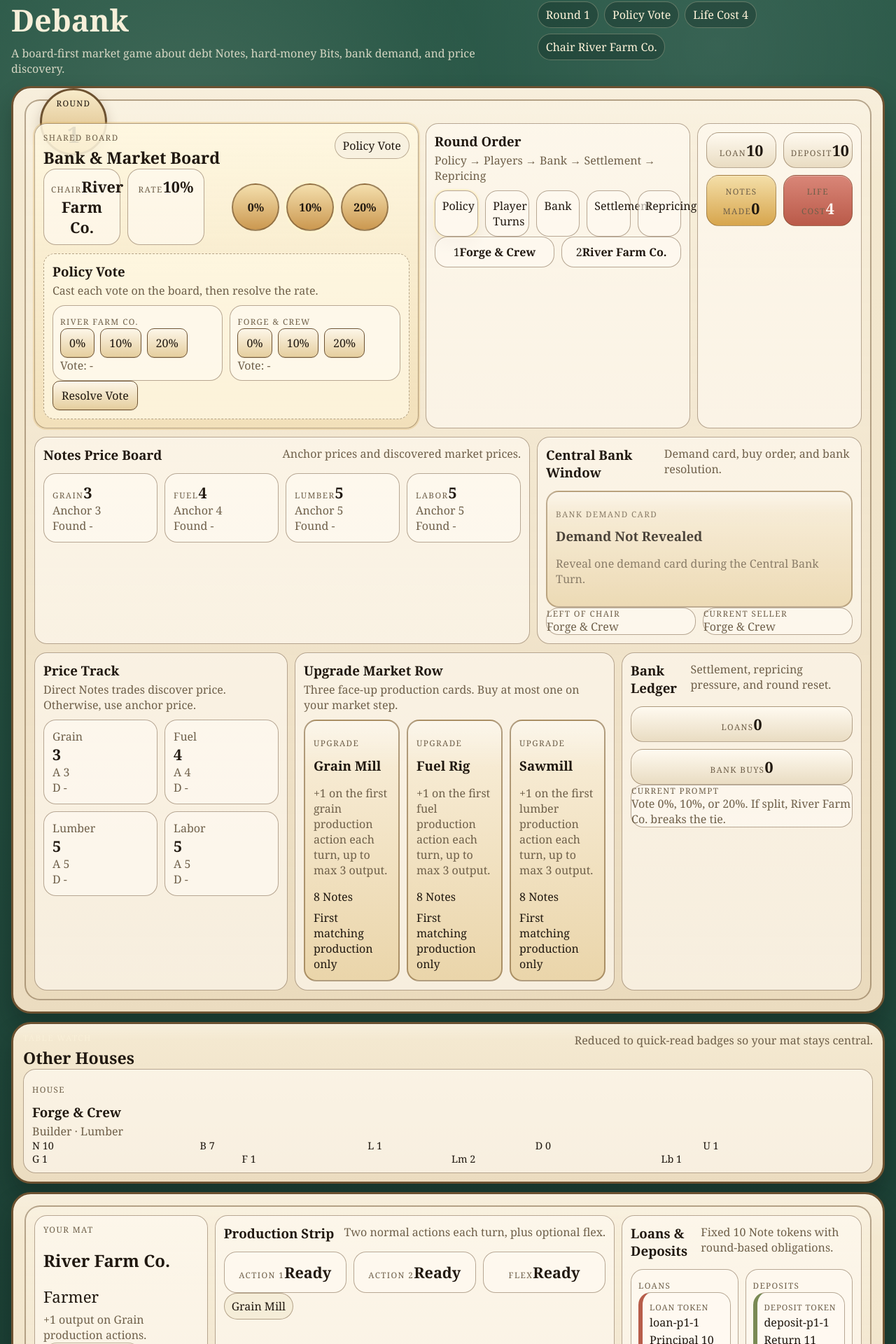
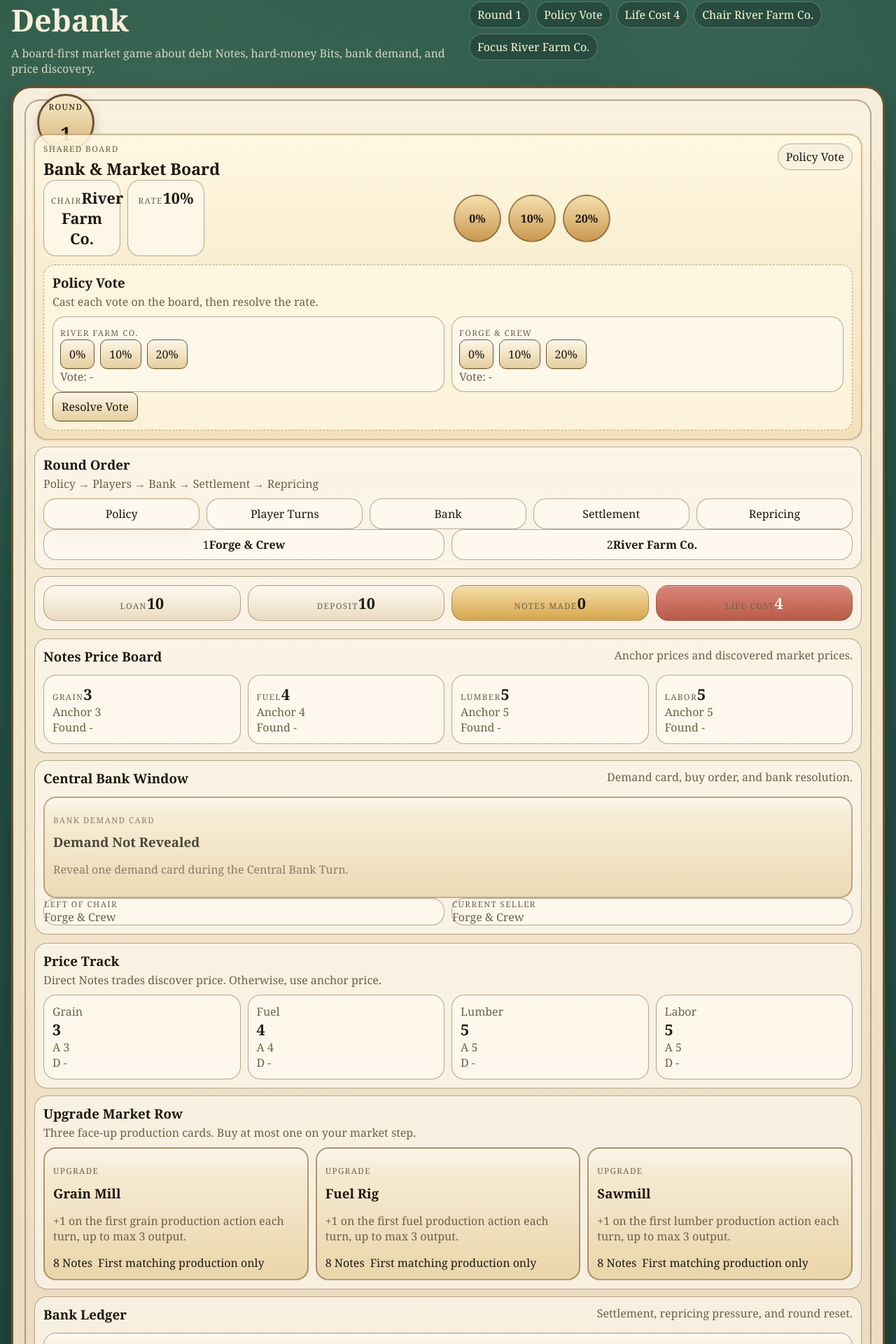
Before and after one commit to noahpedersen-26/mercado, a Next.js app: page / in a window 1280 px wide. Shown: the part 37-1957 px from the top of the page at 70% size. Built offline with nearby package versions, Linux system fonts and the light colour scheme.

Commit message:
Fix active turn focus and board spacing

```diff
--- a/app/globals.css
+++ b/app/globals.css
@@ -174,12 +174,16 @@ select {
   background: linear-gradient(180deg, rgba(255, 250, 239, 0.32), rgba(229, 208, 169, 0.12));
 }
 
+.shared-board-frame {
+  padding-top: 48px;
+}
+
 .board-medallion {
   position: absolute;
-  top: -18px;
-  left: 20px;
-  width: 96px;
-  height: 96px;
+  top: -10px;
+  left: 16px;
+  width: 82px;
+  height: 82px;
   border-radius: 999px;
   border: 3px solid var(--board-edge);
   background: linear-gradient(180deg, #f8ebca 0%, #d7b57a 100%);
@@ -191,7 +195,7 @@ select {
 
 .board-medallion strong {
   display: block;
-  font-size: 2rem;
+  font-size: 1.7rem;
   line-height: 1;
 }
 
@@ -230,24 +234,23 @@ select {
 }
 
 .shared-board-top {
-  grid-template-columns: 1.45fr 1fr 0.62fr;
-  margin-top: 20px;
+  grid-template-columns: minmax(0, 1.35fr) minmax(0, 1fr) minmax(170px, 0.62fr);
 }
 
 .shared-board-main {
-  grid-template-columns: 1.45fr 0.95fr;
+  grid-template-columns: minmax(0, 1.45fr) minmax(300px, 0.95fr);
 }
 
 .shared-board-bottom {
-  grid-template-columns: 0.95fr 1.2fr 0.9fr;
+  grid-template-columns: minmax(0, 0.95fr) minmax(0, 1.2fr) minmax(250px, 0.9fr);
 }
 
 .player-mat-top {
-  grid-template-columns: 0.52fr 1.2fr 0.72fr;
+  grid-template-columns: minmax(200px, 0.52fr) minmax(0, 1.2fr) minmax(240px, 0.72fr);
 }
 
 .player-mat-bottom {
-  grid-template-columns: 1.5fr 0.88fr;
+  grid-template-columns: minmax(0, 1.5fr) minmax(280px, 0.88fr);
 }
 
 .board-compartment,
@@ -277,6 +280,7 @@ select {
   position: relative;
   padding: 12px;
   min-height: 100%;
+  overflow: hidden;
 }
 
 .compartment-active {
@@ -456,7 +460,7 @@ select {
 }
 
 .price-grid-board {
-  grid-template-columns: repeat(4, minmax(0, 1fr));
+  grid-template-columns: repeat(4, minmax(88px, 1fr));
 }
 
 .price-grid-tile,
@@ -582,7 +586,7 @@ select {
 }
 
 .market-action-grid {
-  grid-template-columns: repeat(3, minmax(0, 1fr));
+  grid-template-columns: repeat(auto-fit, minmax(220px, 1fr));
 }
 
 .single-mode-grid,
@@ -607,7 +611,7 @@ select {
 }
 
 .resource-tray {
-  grid-template-columns: repeat(7, minmax(0, 1fr));
+  grid-template-columns: repeat(7, minmax(78px, 1fr));
 }
 
 .tray-token {
@@ -667,7 +671,7 @@ select {
 }
 
 .ticker-row {
-  grid-template-columns: repeat(auto-fit, minmax(220px, 1fr));
+  grid-template-columns: repeat(auto-fit, minmax(180px, 1fr));
 }
 
 .ticker-card {
@@ -695,13 +699,20 @@ select {
   opacity: 0.8;
 }
 
-@media (max-width: 1220px) {
+@media (max-width: 1360px) {
   .shared-board-top,
   .shared-board-main,
   .shared-board-bottom,
   .player-mat-top,
-  .player-mat-bottom,
-  .market-action-grid {
+  .player-mat-bottom {
+    grid-template-columns: 1fr;
+  }
+}
+
+@media (max-width: 1220px) {
+  .market-action-grid,
+  .player-mat-top,
+  .player-mat-bottom {
     grid-template-columns: 1fr;
   }
 
@@ -757,4 +768,8 @@ select {
     position: static;
     margin-bottom: 6px;
   }
+
+  .shared-board-frame {
+    padding-top: 12px;
+  }
 }
--- a/components/game/GameTable.tsx
+++ b/components/game/GameTable.tsx
@@ -3,7 +3,8 @@
 import { useReducer } from "react";
 import { gameReducer } from "@/lib/game/reducer";
 import { initialGameState } from "@/lib/game/sample-data";
-import { selectLifeCostIndex } from "@/lib/game/selectors";
+import { selectCurrentBankBuyer, selectLifeCostIndex, selectLoanInterestDue } from "@/lib/game/selectors";
+import type { GameState, PlayerId } from "@/lib/game/types";
 import { GameLog } from "./GameLog";
 import { MarketBankBoard } from "./MarketBankBoard";
 import { OpponentSummary } from "./OpponentSummary";
@@ -26,11 +27,37 @@ function formatPhaseLabel(phase: string) {
   }
 }
 
+function getFocusPlayerId(state: GameState, fallbackPlayerId: PlayerId): PlayerId {
+  if (state.round.phase === "playerTurns") {
+    return state.round.activePlayerId ?? fallbackPlayerId;
+  }
+
+  if (state.round.phase === "centralBank") {
+    return selectCurrentBankBuyer(state) ?? fallbackPlayerId;
+  }
+
+  if (state.round.phase === "settlement") {
+    const interestDue = selectLoanInterestDue(state.round.votedRate);
+    const unsettledPlayer = state.playerOrder.find((playerId) => {
+      const settlement = state.round.settlement[playerId];
+      const player = state.players[playerId];
+      const lifeOpen = settlement.lifeUnitsPaid < 2;
+      const interestOpen = interestDue > 0 && settlement.interestPaidLoanIds.length < player.loans.length;
+      return lifeOpen || interestOpen;
+    });
+
+    return unsettledPlayer ?? fallbackPlayerId;
+  }
+
+  return fallbackPlayerId;
+}
+
 export function GameTable() {
   const [state, dispatch] = useReducer(gameReducer, initialGameState);
   const lifeCostIndex = selectLifeCostIndex(state);
   const localPlayerId = state.playerOrder[0];
-  const opponents = state.playerOrder.filter((playerId) => playerId !== localPlayerId);
+  const focusPlayerId = getFocusPlayerId(state, localPlayerId);
+  const opponents = state.playerOrder.filter((playerId) => playerId !== focusPlayerId);
 
   return (
     <main className="table-shell board-first-shell">
@@ -48,6 +75,7 @@ export function GameTable() {
           <span>{formatPhaseLabel(state.round.phase)}</span>
           <span>Life Cost {lifeCostIndex}</span>
           <span>Chair {state.players[state.round.policyChairPlayerId].name}</span>
+          <span>Focus {state.players[focusPlayerId].name}</span>
         </div>
       </header>
 
@@ -75,7 +103,12 @@ export function GameTable() {
           </div>
         </section>
 
-        <PlayerBoard state={state} player={state.players[localPlayerId]} dispatch={dispatch} isLocalPlayer />
+        <PlayerBoard
+          state={state}
+          player={state.players[focusPlayerId]}
+          dispatch={dispatch}
+          isLocalPlayer={focusPlayerId === localPlayerId}
+        />
 
         <GameLog state={state} />
       </section>
--- a/components/game/PlayerBoard.tsx
+++ b/components/game/PlayerBoard.tsx
@@ -101,7 +101,7 @@ export function PlayerBoard({
       <div className="player-mat-frame">
         <div className="player-mat-top">
           <article className="board-compartment role-plaque">
-            <p className="eyebrow board-kicker">{isLocalPlayer ? "Your Mat" : "Player Mat"}</p>
+            <p className="eyebrow board-kicker">{isLocalPlayer ? "Your Mat" : "Action Mat"}</p>
             <h2>{player.name}</h2>
             <p className="role-name">{state.config.roles[player.role].name}</p>
             <p className="tiny-note">{state.config.roles[player.role].description}</p>
```
